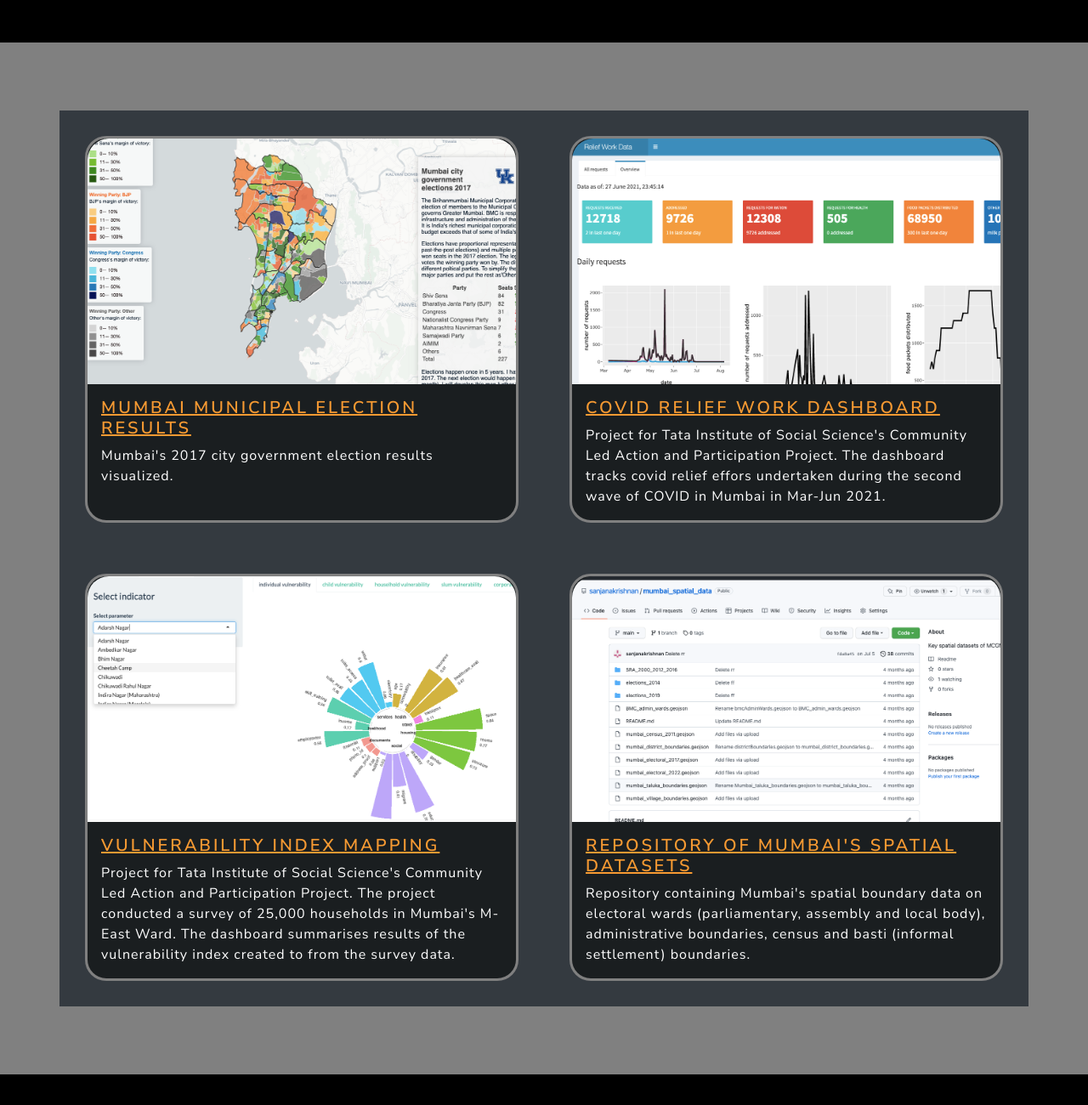
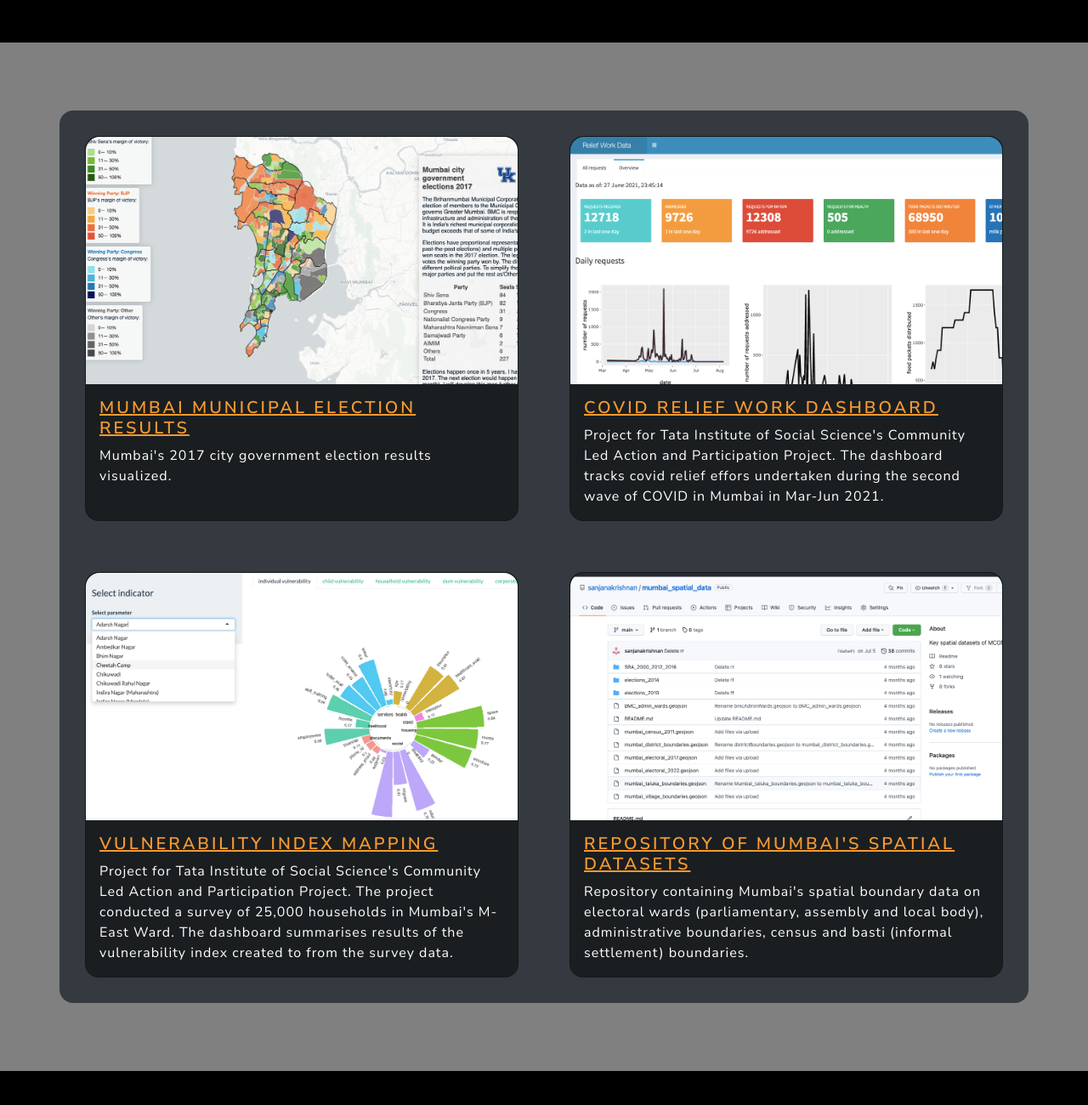
Before and after one commit to sanjana-krish/sanjana-krish, a plain HTML site: page index.html in a window 1280 px wide. Shown: the part 420-1720 px from the top of the page at 85% size. Drawn offline with Linux system fonts and the light colour scheme.

Commit message:
style rounded corners

```diff
--- a/css/styles.css
+++ b/css/styles.css
@@ -62,9 +62,9 @@
 }
 
 .card-img-top {
-  border-radius: 25px 25px 0px 0px;
+  border-radius: 1rem 1rem 0 0;
 }
-
+/*
 .h-100 {
   border-radius: 25px 25px 25px 25px;
   border-color: grey;
@@ -73,7 +73,7 @@
 
 .card-body {
   border-radius: 0px 0px 25px 25px;
-}
+} */
 
 .text-white {background-color: black;}
 
--- a/index.html
+++ b/index.html
@@ -82,9 +82,9 @@
     <!-- Projects Section -->
     <section id="projects" class="bg-projects">
       <div class="container">
-        <div class="row bg-dark">
+        <div class="row bg-dark rounded-4">
           <div class="col-lg-6 col-sm-6 portfolio-item">
-            <div class="card h-100 bg-darker text-light">
+            <div class="card h-100 bg-darker text-light rounded-4">
               <a href="#"
                 ><img
                   class="card-img-top"
@@ -102,7 +102,7 @@
             </div>
           </div>
           <div class="col-lg-6 col-sm-6 portfolio-item">
-            <div class="card h-100 bg-darker text-light">
+            <div class="card h-100 bg-darker text-light rounded-4">
               <a href="#"
                 ><img
                   class="card-img-top"
@@ -121,7 +121,7 @@
             </div>
           </div>
           <div class="col-lg-6 col-sm-6 portfolio-item">
-            <div class="card h-100 bg-darker text-light">
+            <div class="card h-100 bg-darker text-light rounded-4">
               <a href="#"
                 ><img
                   class="card-img-top"
@@ -141,7 +141,7 @@
             </div>
           </div>
           <div class="col-lg-6 col-sm-6 portfolio-item">
-            <div class="card h-100 bg-darker text-light">
+            <div class="card h-100 bg-darker text-light rounded-4">
               <a href="#"
                 ><img
                   class="card-img-top"
```
